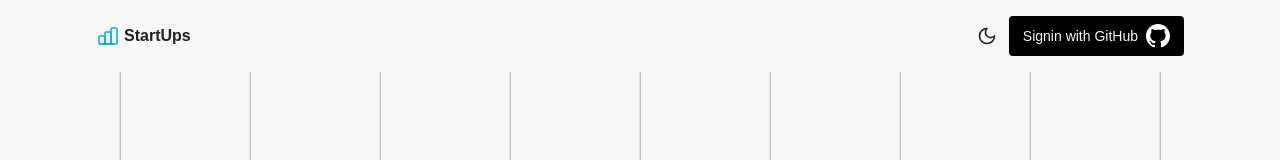
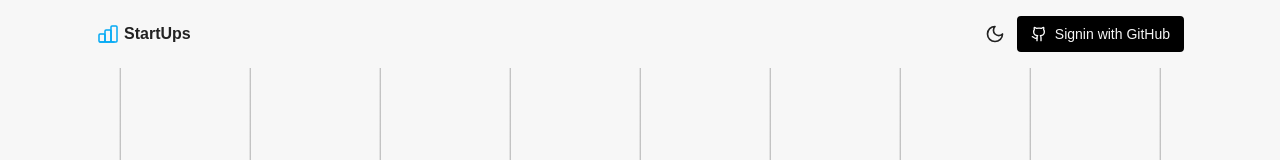
Before and after one commit to Nisha0202/StartUps, a Next.js app: page / in a window 1280 px wide. Shown: the top 160 px of the page. Built offline with nearby package versions, Linux system fonts and the light colour scheme; no server answers; a web font is replaced by a local one.

Commit message:
Dark github icon

```diff
--- a/src/app/globals.css
+++ b/src/app/globals.css
@@ -4,17 +4,15 @@
 @tailwind components;
 @tailwind utilities;
 
-/* :root {
-  --background: #f7f7f7;
-  --foreground: #222222;
+
+:root {
+
+ --icon-color: #fff; /* Dark mode color */}
+
+[data-theme="dark"] {
+ --icon-color: #000; /* Default (light mode) color */
 }
 
-@media (prefers-color-scheme: dark) {
-  :root {
-    --background: #202020;
-    --foreground: #d0d0d0;
-  }
-} */
 
 body {
   color: var(--foreground);
--- a/src/components/Navbar.tsx
+++ b/src/components/Navbar.tsx
@@ -2,6 +2,7 @@ import React from 'react'
 import { auth, signIn } from "../../auth"
 import Profile from './Profile';
 import Theme from './Theme';
+import { Github } from 'lucide-react';
 
 export default async function Navbar() {
 
@@ -26,7 +27,7 @@ export default async function Navbar() {
                         >
                 <button type="submit"
                     className='flex items-center gap-2 w-full px-3 py-1.5 text-sm action_btn font-medium
-                     rounded  '>Signin with GitHub <img src={"/github.svg"} alt="Logo" className="size-6" /> </button>
+                     rounded'><Github className="size-4 text-white dark:text-black"  /> Signin with GitHub</button>
                         </form>
                     </div> : <div className='flex items-center '>
                         <Profile session={session} />
```
